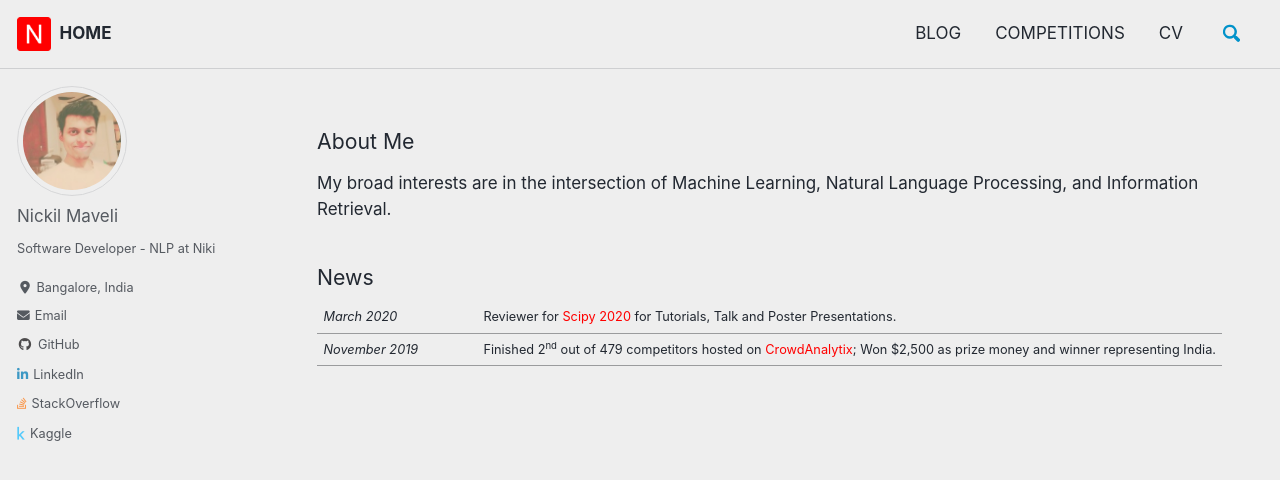
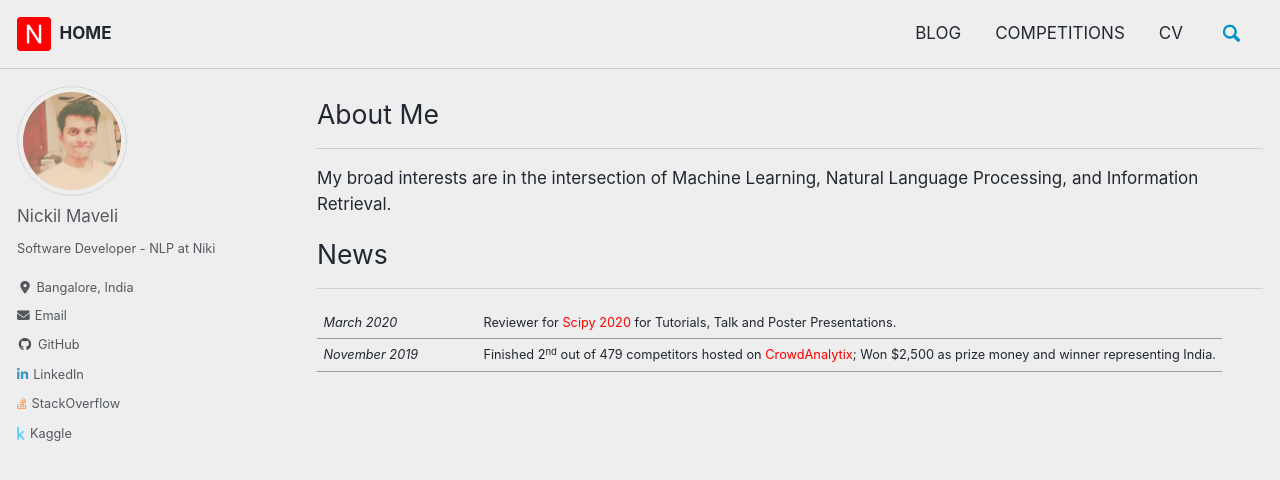
Before and after one commit to Nickil21/nickil21.github.io, a Jekyll site: the page built from _pages/about.md, in a window 1280 px wide and 900 px high. Shown: the top 480 px of the window. Built offline with Jekyll 4.4.1, drawn with Linux system fonts in a browser that asks for light colours; cached includes are drawn as plain includes; nearby versions of some CDN libraries; a style sheet for code colours, icons or effects is not loaded.

Commit message:
updating home

```diff
--- a/_pages/about.md
+++ b/_pages/about.md
@@ -7,12 +7,12 @@ excerpt: "About me"
 author_profile: true
 ---
 
-## About Me
-
+# About Me
+---
 My broad interests are in the intersection of Machine Learning, Natural Language Processing, and Information Retrieval.
 
-## News
-
+# News
+---
 <table>
 {% for article in site.data.news %}
 <tr>
```
